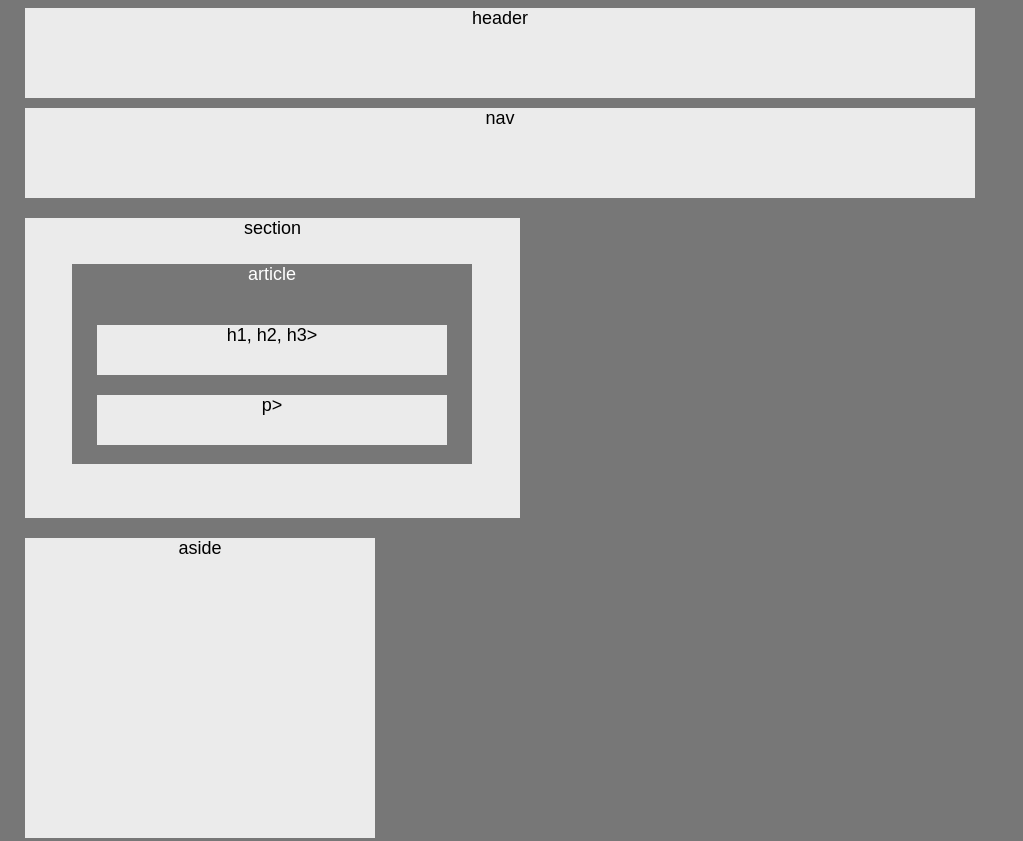
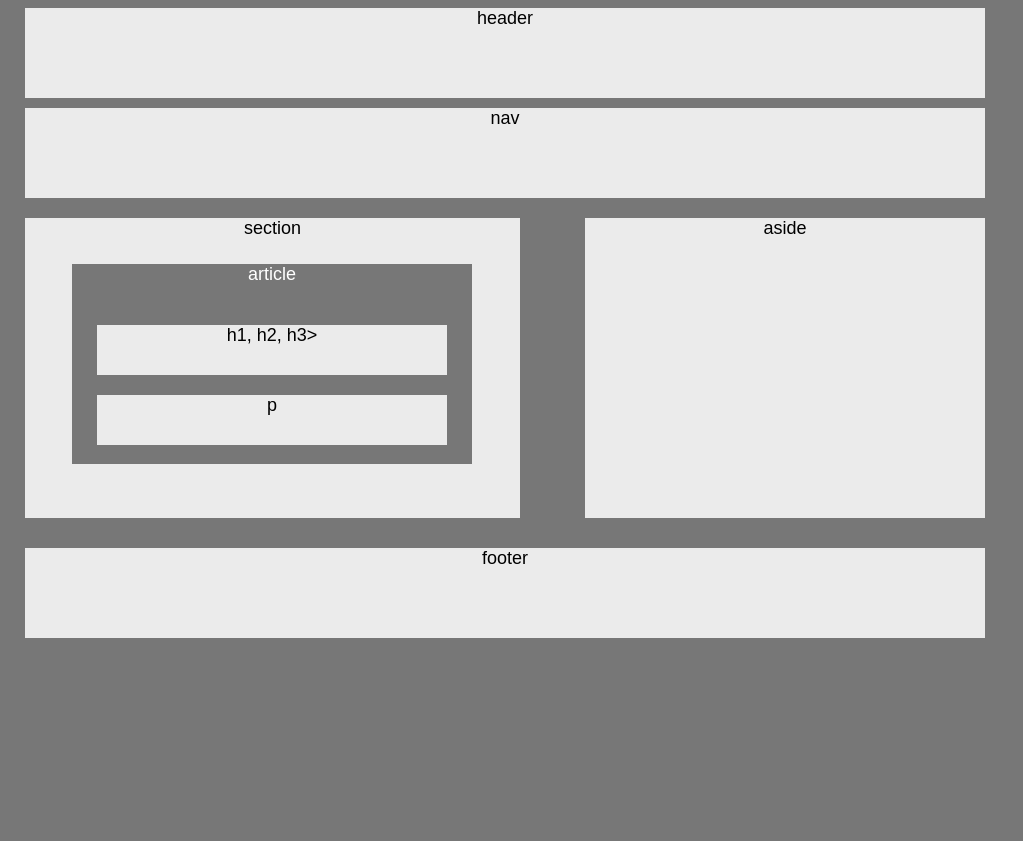
Before and after one commit to sstella1217/HW-Wireframe, a plain HTML site: page index.html in a window 1280 px wide. Shown: the top 841 px of the page, without its empty margins (0-1023 px from the left). After the commit the page ends 800 px from the top, so only its background shows below. Drawn offline with Linux system fonts and the light colour scheme.

Commit message:
Day 3 commit

```diff
--- a/index.html
+++ b/index.html
@@ -17,7 +17,7 @@
 	<div id="section">section
 		<div id=article>article
 			<div id="list">h1, h2, h3></div>
-			<div id="para">p></div>
+			<div id="para">p</div>
 		</div>
 	</div>
 	<div id="aside">aside</div>
--- a/style.css
+++ b/style.css
@@ -11,7 +11,7 @@ body{
 }
 
 #header{
-	width: 950px;
+	width: 960px;
 	height: 90px;
 	background-color: #ebebeb;
 	text-align: center;
@@ -20,7 +20,7 @@ body{
 }
 
 #nav{
-	width: 950px;
+	width: 960px;
 	height: 90px;
 	background-color: #ebebeb;
 	text-align: center;
@@ -33,15 +33,17 @@ body{
 	background-color: #ebebeb;
 	text-align: center;
 	margin-bottom: 20px;
+	float: left;
 
 
 }
 
 #aside{
-	width: 350px;
+	width: 400px;
 	height: 300px;
 	background-color: #ebebeb;
 	text-align: center;
+	float: right;
 
 }
 
@@ -80,9 +82,9 @@ body{
 
 #footer{
 
-	width: 950px;
+	width: 960px;
 	height: 90px;
 	background-color: #ebebeb;
 	text-align: center;
-	margin-top: 20px;
+	margin-top: 350px;
 }
```
